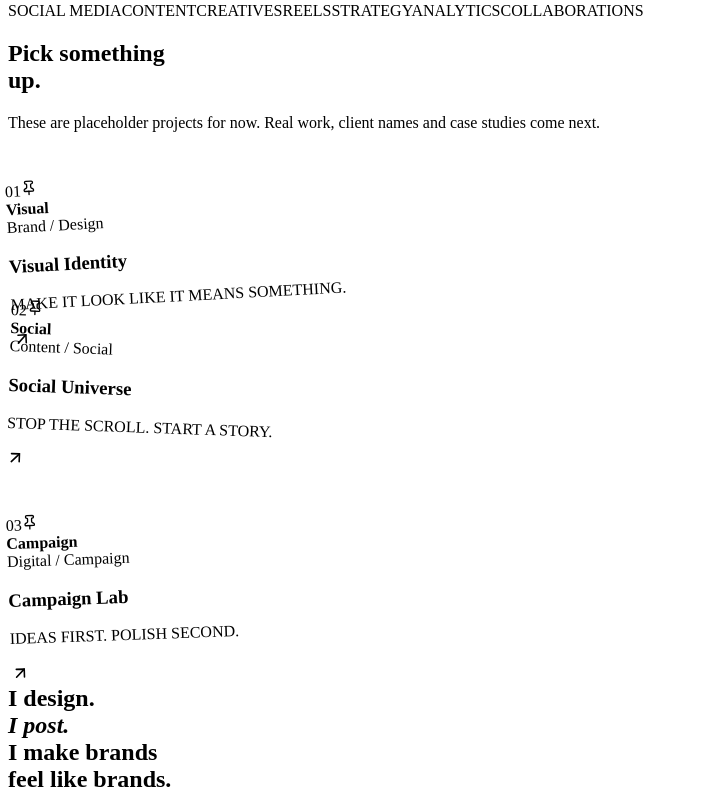
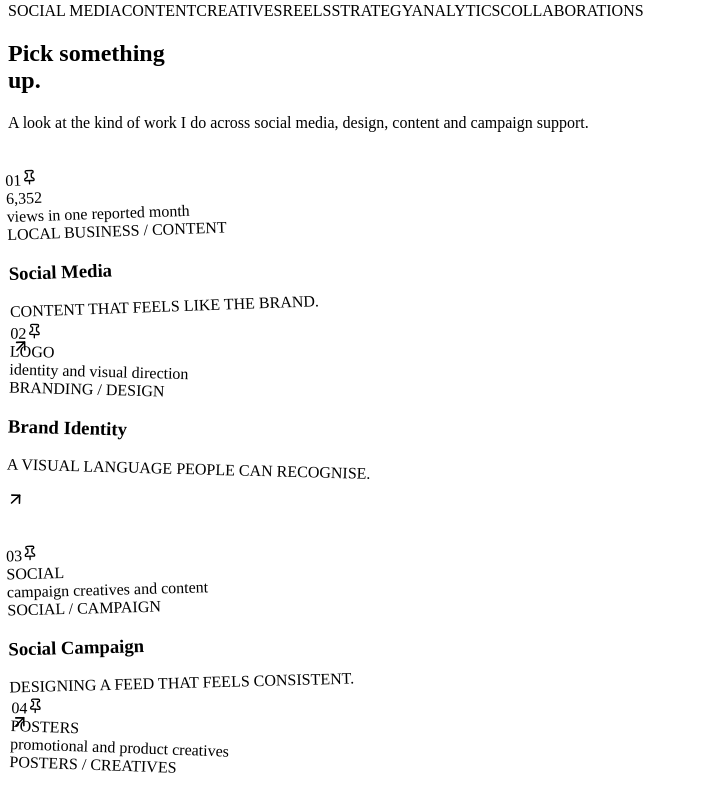
Before and after one commit to viragshahh/vrushti, a React (Vite) app: page / in a window 1280 px wide. Shown: the part 1387-2179 px from the top of the page, without its empty margins (0-701 px from the left). Built offline with nearby package versions, Linux system fonts and the light colour scheme; the HTML template or start-up script is replaced by a standard one.

Commit message:
Rebuild work section around portfolio services and documented work

```diff
--- a/src/App.tsx
+++ b/src/App.tsx
@@ -6,9 +6,12 @@ import { ScrollTrigger } from 'gsap/ScrollTrigger'
 gsap.registerPlugin(ScrollTrigger)
 
 const projects = [
-  { n: '01', title: 'Visual Identity', type: 'Brand / Design', note: 'MAKE IT LOOK LIKE IT MEANS SOMETHING.', color: 'yellow', rotate: '-3deg' },
-  { n: '02', title: 'Social Universe', type: 'Content / Social', note: 'STOP THE SCROLL. START A STORY.', color: 'pink', rotate: '2deg' },
-  { n: '03', title: 'Campaign Lab', type: 'Digital / Campaign', note: 'IDEAS FIRST. POLISH SECOND.', color: 'blue', rotate: '-2deg' },
+  { n: '01', title: 'Social Media', type: 'LOCAL BUSINESS / CONTENT', note: 'CONTENT THAT FEELS LIKE THE BRAND.', color: 'yellow', rotate: '-2deg', metric: '6,352', metricLabel: 'views in one reported month' },
+  { n: '02', title: 'Brand Identity', type: 'BRANDING / DESIGN', note: 'A VISUAL LANGUAGE PEOPLE CAN RECOGNISE.', color: 'pink', rotate: '1.5deg', metric: 'LOGO', metricLabel: 'identity and visual direction' },
+  { n: '03', title: 'Social Campaign', type: 'SOCIAL / CAMPAIGN', note: 'DESIGNING A FEED THAT FEELS CONSISTENT.', color: 'blue', rotate: '-1.5deg', metric: 'SOCIAL', metricLabel: 'campaign creatives and content' },
+  { n: '04', title: 'Promotional Design', type: 'POSTERS / CREATIVES', note: 'MAKE THE MESSAGE HARD TO MISS.', color: 'paper', rotate: '2deg', metric: 'POSTERS', metricLabel: 'promotional and product creatives' },
+  { n: '05', title: 'Event & Invite Design', type: 'INVITES / EVENT DESIGN', note: 'DETAILS THAT MAKE THE MOMENT FEEL SPECIAL.', color: 'yellow', rotate: '-1deg', metric: 'INVITES', metricLabel: 'wedding and event stationery' },
+  { n: '06', title: 'Analytics & Reporting', type: 'SOCIAL / ANALYTICS', note: 'LOOK AT THE NUMBERS. THEN DECIDE WHAT TO DO NEXT.', color: 'pink', rotate: '1deg', metric: '2,025', metricLabel: 'accounts reached in one report' },
 ]
 
 const notes = [
@@ -85,7 +88,6 @@ function App() {
           <div className="desk-lines" />
           <div className="hero-spark spark-one">✦</div>
           <div className="hero-spark spark-two">✧</div>
-
           <div className="hero-main">
             <div className="mono kicker">CREATIVE PORTFOLIO / DIGITAL DESK</div>
             <span className="desk-welcome">welcome to my desk ↗</span>
@@ -96,15 +98,8 @@ function App() {
               <span className="tiny-note">currently collecting good ideas ✦</span>
             </div>
           </div>
-
-          <div className="desk-note note-yellow n1" style={{transform:'rotate(-5deg)'}}>
-            <Pin size={18}/><strong>TODO</strong><span>make something<br/>people remember</span><small>✓ design<br/>✓ social<br/>□ magic</small>
-          </div>
-          <div className="desk-note note-pink n2" style={{transform:'rotate(4deg)'}}>
-            <span className="hand">idea #27</span><strong>MAKE IT FEEL<br/>LIKE YOU.</strong>
-            <small>keep this one.</small>
-          </div>
-
+          <div className="desk-note note-yellow n1" style={{transform:'rotate(-5deg)'}}><Pin size={18}/><strong>TODO</strong><span>make something<br/>people remember</span><small>✓ design<br/>✓ social<br/>□ magic</small></div>
+          <div className="desk-note note-pink n2" style={{transform:'rotate(4deg)'}}><span className="hand">idea #27</span><strong>MAKE IT FEEL<br/>LIKE YOU.</strong><small>keep this one.</small></div>
           <div className="desk-sticker"><span className="sticker-star">✦</span><span>MAKE<br/>GOOD<br/>STUFF</span></div>
           <div className="hero-bottom mono"><span>SCROLL TO EXPLORE ↓</span><span>DESIGN / SOCIAL / CONTENT</span></div>
         </section>
@@ -114,14 +109,12 @@ function App() {
             <p className="desk-kicker">YOU BRING THE <mark>BUSINESS.</mark></p>
             <p className="desk-lead">I help turn what you do into a social presence that looks like you, sounds like you and gives people a reason to stop and pay attention.</p>
           </div>
-
           <div className="offer-grid">
             <article className="offer-card offer-main"><span className="mono">01 / SOCIAL</span><strong>Social Media<br/>Management</strong><p>Content planning, calendars, publishing, page management and the day to day work that keeps a brand active.</p><div className="offer-tags"><span>PLANNING</span><span>CALENDARS</span><span>MANAGEMENT</span></div></article>
             <article className="offer-card offer-pink"><span className="mono">02 / CONTENT</span><strong>Content &amp;<br/>Creatives</strong><p>Posts, stories, reels, edits and promotional creatives built around the brand and its audience.</p><div className="offer-tags"><span>POSTS</span><span>STORIES</span><span>REELS</span></div></article>
             <article className="offer-card offer-blue"><span className="mono">03 / DIRECTION</span><strong>Strategy &amp;<br/>Analytics</strong><p>Content strategy, trend research, performance tracking and practical insights for what to try next.</p><div className="offer-tags"><span>STRATEGY</span><span>ANALYTICS</span><span>INSIGHTS</span></div></article>
             <article className="offer-card offer-paper"><span className="mono">04 / GROWTH</span><strong>Collaborations &amp;<br/>Campaigns</strong><p>Influencer collaborations, campaign ideas and supporting creative work when the brand needs a bigger push.</p><div className="offer-tags"><span>COLLABS</span><span>CAMPAIGNS</span><span>CREATIVE</span></div></article>
           </div>
-
           <div className="desk-approach">
             <div className="approach-heading"><h3>Here’s how I <em>work.</em></h3><p>I treat every project like it is my own. I ask first, research properly, make the idea, work with the client and keep refining until it feels right.</p></div>
             <div className="approach-steps">
@@ -131,7 +124,6 @@ function App() {
               <article><span className="mono">04</span><strong>REFINE</strong><p>Review with the client, publish, track and learn from what happens next.</p></article>
             </div>
           </div>
-
           <div className="desk-services"><span className="mono">THE DESK CAN HANDLE</span><div className="desk-service-list"><span>SOCIAL MEDIA</span><span>CONTENT</span><span>CREATIVES</span><span>REELS</span><span>STRATEGY</span><span>ANALYTICS</span><span>COLLABORATIONS</span></div></div>
           <div className="tape tape-one" />
         </section>
@@ -139,15 +131,19 @@ function App() {
         <section className="work section" id="work">
           <div className="work-heading" data-reveal>
             <div><h2>Pick something<br/><span>up.</span></h2></div>
-            <p>These are placeholder projects for now. Real work, client names and case studies come next.</p>
+            <p>A look at the kind of work I do across social media, design, content and campaign support.</p>
           </div>
           <div className="notes-grid">
             {projects.map((p) => (
               <article className={`work-note ${p.color}`} key={p.n}
                 style={{transform:`rotate(${p.rotate})`}}
-                onMouseEnter={() => setCursorLabel('OPEN')} onMouseLeave={() => setCursorLabel('')}>
+                onMouseEnter={() => setCursorLabel('LOOK')} onMouseLeave={() => setCursorLabel('')}>
                 <div className="note-top"><span className="mono">{p.n}</span><Pin size={16}/></div>
-                <div className="fake-image"><div className="fake-shape one"/><div className="fake-shape two"/><b>{p.title.split(' ')[0]}</b></div>
+                <div className="work-visual">
+                  <div className="visual-grid"/>
+                  <div className="visual-word">{p.metric}</div>
+                  <div className="visual-caption">{p.metricLabel}</div>
+                </div>
                 <div className="note-info"><span className="mono">{p.type}</span><h3>{p.title}</h3><p>{p.note}</p></div>
                 <div className="note-arrow"><ArrowUpRight size={19}/></div>
               </article>
@@ -157,38 +153,26 @@ function App() {
 
         <section className="capabilities section" data-reveal>
           <h2>I design.<br/><i>I post.</i><br/>I make brands<br/><span>feel like brands.</span></h2>
-          <div className="cap-list">
-            {notes.map(([title, text], i) => <div className="cap-row" key={title}><span className="mono">0{i+1}</span><strong>{title}</strong><p>{text}</p><ArrowUpRight size={20}/></div>)}
-          </div>
+          <div className="cap-list">{notes.map(([title, text], i) => <div className="cap-row" key={title}><span className="mono">0{i+1}</span><strong>{title}</strong><p>{text}</p><ArrowUpRight size={20}/></div>)}</div>
         </section>
 
         <section className="yellow-zone">
           <div className="yellow-inner">
             <h2>Ideas before<br/><span>they become briefs.</span></h2>
             <p>Personal experiments, visual studies, trend tests and tiny obsessions. This is the messy corner of the desk.</p>
-            <div className="floating-mini mini-one">try this</div>
-            <div className="floating-mini mini-two">maybe later?</div>
-            <div className="floating-mini mini-three">★ keep</div>
+            <div className="floating-mini mini-one">try this</div><div className="floating-mini mini-two">maybe later?</div><div className="floating-mini mini-three">★ keep</div>
           </div>
         </section>
 
         <section className="about section" id="about" data-reveal>
           <div className="about-layout">
             <div className="about-number">V<span>.</span></div>
-            <div>
-              <h2>Design brain.<br/><em>Social instinct.</em></h2>
-              <p>I like visual systems that have a point of view, expressive enough to be remembered, clear enough to work. I'm early in my journey, curious by default and always collecting references.</p>
-              <div className="about-tags"><span>GRAPHIC DESIGN</span><span>SOCIAL MEDIA</span><span>CONTENT</span></div>
-            </div>
+            <div><h2>Design brain.<br/><em>Social instinct.</em></h2><p>I like visual systems that have a point of view, expressive enough to be remembered, clear enough to work. I'm early in my journey, curious by default and always collecting references.</p><div className="about-tags"><span>GRAPHIC DESIGN</span><span>SOCIAL MEDIA</span><span>CONTENT</span></div></div>
           </div>
         </section>
 
         <section className="contact section" id="contact">
-          <div className="contact-note">
-            <h2>Got a good<br/><span>idea?</span></h2>
-            <p>Let's put it on the desk.</p>
-            <button className="paper-button dark" onClick={() => window.location.href='mailto:hello@vrushti.design'}>Start a conversation <MoveUpRight size={17}/></button>
-          </div>
+          <div className="contact-note"><h2>Got a good<br/><span>idea?</span></h2><p>Let's put it on the desk.</p><button className="paper-button dark" onClick={() => window.location.href='mailto:hello@vrushti.design'}>Start a conversation <MoveUpRight size={17}/></button></div>
           <div className="footer mono"><span>VRUSHTI / CREATIVE PORTFOLIO</span><span>© 2026</span><span>MADE WITH TOO MANY IDEAS ✦</span></div>
         </section>
       </main>
```
